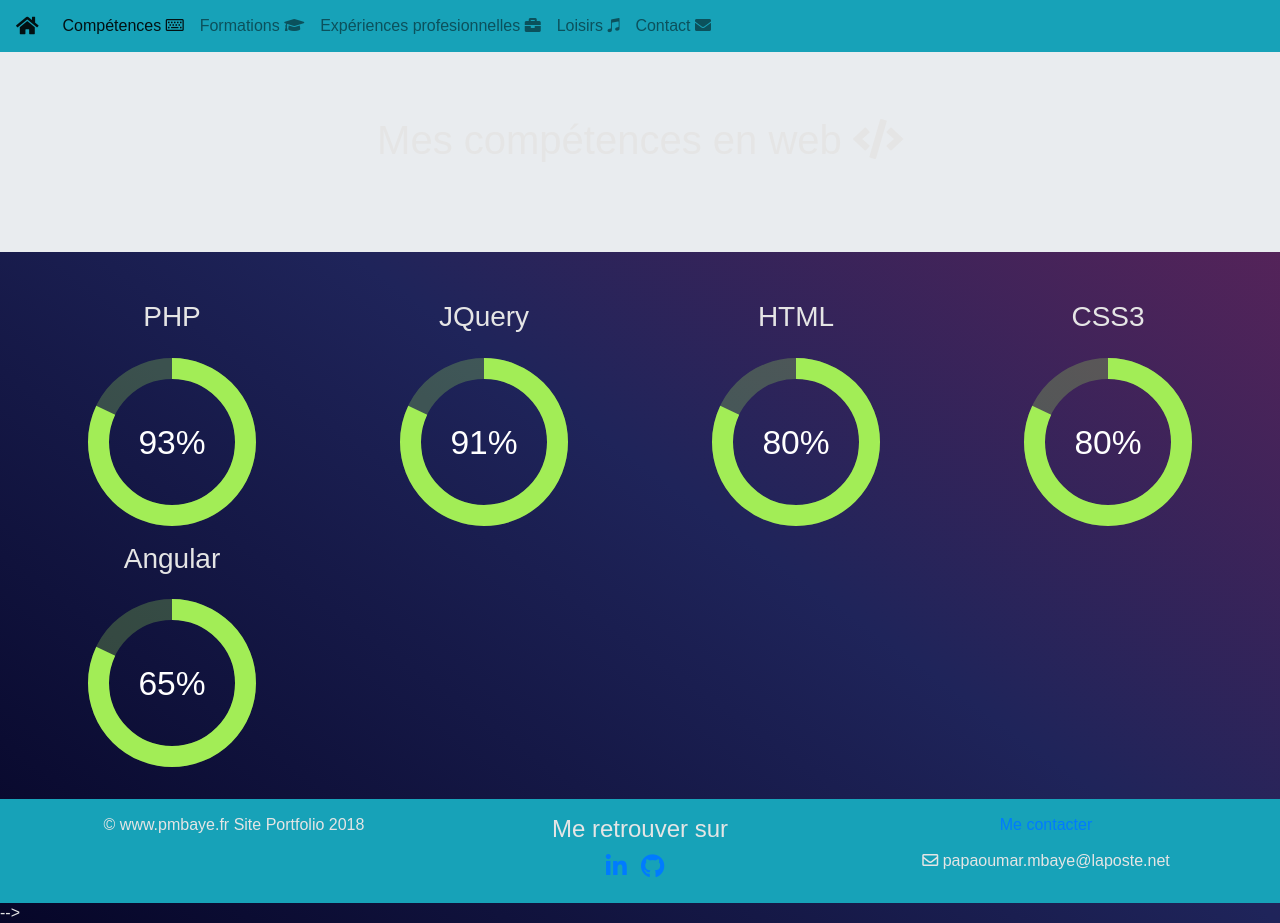
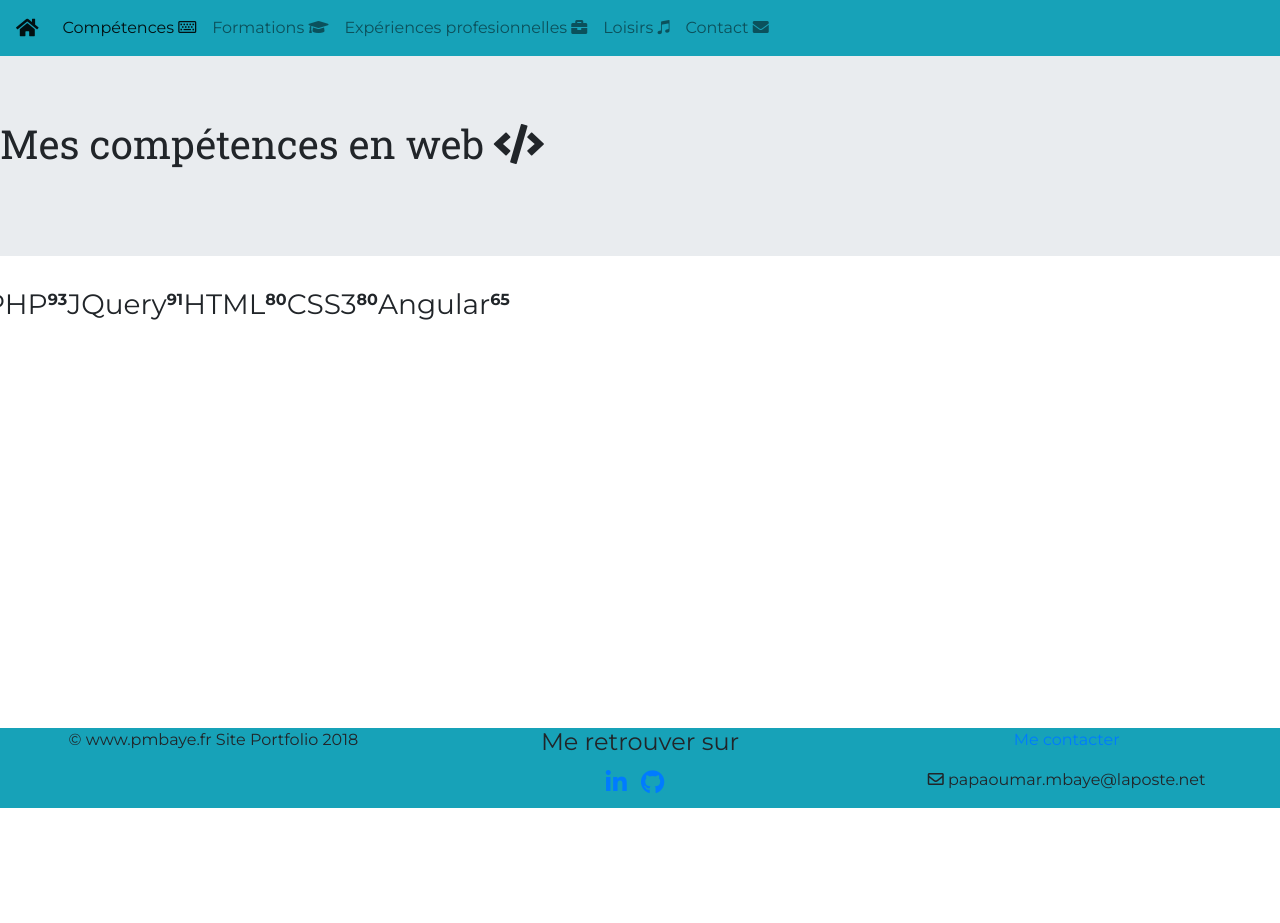
Before and after one commit to POMbaye20/pmbaye_PORTFOLIO, a PHP site: page /competences_anim.php in a window 1280 px wide. After the commit the page ends 808 px from the top, so only its background shows below. Run offline with PHP 8.4, Linux system fonts and the light colour scheme; data comes from the database, SQL or seed files in the repository; some libraries are stand-ins or nearby versions.

Commit message:
test
test

```diff
--- a/front/competences_anim.php
+++ b/front/competences_anim.php
@@ -10,33 +10,16 @@
 
     <!-- Mes liens (bootstrap, font awesome, google fonts ) -->
 
-    <!-- Lien Bootstrap -->
-    <link rel="stylesheet" href="https://stackpath.bootstrapcdn.com/bootstrap/4.1.3/css/bootstrap.min.css" integrity="sha384-MCw98/SFnGE8fJT3GXwEOngsV7Zt27NXFoaoApmYm81iuXoPkFOJwJ8ERdknLPMO" crossorigin="anonymous">
-    <!-- Lien Font Awesome pour l'insertion des icônes -->
-    <link rel="stylesheet" href="https://use.fontawesome.com/releases/v5.3.1/css/all.css" integrity="sha384-mzrmE5qonljUremFsqc01SB46JvROS7bZs3IO2EmfFsd15uHvIt+Y8vEf7N7fWAU" crossorigin="anonymous">
-
-    <!-- Mon style CSS -->
-    <link rel="stylesheet" href="css/style.css">
-
-    <!-- Google fonts Montserrat -->
-    <link href="https://fonts.googleapis.com/css?family=Montserrat:400,700" rel="stylesheet">
-
-
-     <!-- Lien google fonts Roboto Slab -->
-     <link href="https://fonts.googleapis.com/css?family=Roboto+Slab:400,700" rel="stylesheet">
+    <?php require 'inc/link.inc.php'; ?>
 
     <title>Compétences</title>
-
-
-    <!-- Style de l'animation -->
-    <link rel="stylesheet" href="test_animation/style.css">
-
 
 
 </head>
 
 <body>
 
+<main>
         <!-- Ici, je require ma navigation -->
         <?php require 'inc/navigation.inc.php';
 
@@ -48,7 +31,7 @@
         ?>
 
             <div class="header jumbotron-fluid jumbotron">
-            <h1 class="mb-4">Mes compétences en web <i class="fas fa-code"></i></h1>
+                <h1 class="mb-4">Mes compétences en web <i class="fas fa-code"></i> </h1>
             </div>
 
             <!-- ANIMATION -->
@@ -60,50 +43,21 @@
                 <?php
                     while($ligne_competence = $sql -> fetch()) {
                 ?>
-        <div class="col-lg-3 col-md-4 col-sm-6">
-            <!-- cercle de chaque compétence avec son titre en h3 -->
-            <h3 class="competence"><?= $ligne_competence['competence']; ?></h3>
-            <svg class="radial-progress" data-percentage="<?= $ligne_competence['niveau']; ?>" viewBox="0 0 80 80">
-            <!-- la partie du cercle incomplète -->
-                <circle class="incomplete" cx="40" cy="40" r="35"></circle>
-                <!-- la partie du cercle complète -->
-                <circle class="complete" cx="40" cy="40" r="35" style="stroke-dashoffset: 39.58406743523136;"></circle>
-                <text class="percentage" x="50%" y="57%" transform="matrix(0, 1, -1, 0, 80, 0)">
-                <!-- le niveau est affiché ici -->
-                <?= $ligne_competence['niveau']; ?>%</text>
-            </svg>
+
+                   <h3><?= $ligne_competence['competence'] ?></h3>
+                   <div class="circle" id="circle-a" >
+                        <input type=hidden id=variableAPasser value=<?= $ligne_competence['niveau'] ?>/>
+	                    <strong class="niveau"><?= $ligne_competence['niveau'] ?></strong>
                     </div>
+
+
+
             <?php
             } // Fin de la boucle while
         ?>
 
         </section>
+</main>
 
 
-    <script src="test_animation/script.js"></script>
-
-  <div class="container-fluid bg-info footer-front"><!-- début .container pour le footer -->
-      <div class="row"><!-- début .row -->
-          <div class="col-sm">
-            &copy; www.pmbaye.fr Site Portfolio 2018
-          </div>
-          <div class="col-sm">
-            <h4> Me retrouver sur </h4>
-                <a href="https://fr.linkedin.com/in/papaoumar-mbaye-6661b3ab" class="social_network  " target="_blank"> <i class="fab linkedin fa-linkedin-in"></i></a>
-                <a href="https://github.com/POMbaye20" class="social_network " target="_blank"> <i class="fab github fa-github"></i></a>
-          </div>
-          <div class="col-sm">
-              <p class="contact"><a href="messages.php">Me contacter</a></p>
-              <p><i class="far fa-envelope"></i> papaoumar.mbaye@laposte.net</p>
-
-          </div>
-      </div><!-- fin.row -->
-  </div><!-- fin .container pour le footer -->
-
-
-
-     <script src="https://code.jquery.com/jquery-3.3.1.slim.min.js" integrity="sha384-q8i/X+965DzO0rT7abK41JStQIAqVgRVzpbzo5smXKp4YfRvH+8abtTE1Pi6jizo" crossorigin="anonymous"></script> -->
-     <script src="https://cdnjs.cloudflare.com/ajax/libs/popper.js/1.14.3/umd/popper.min.js" integrity="sha384-ZMP7rVo3mIykV+2+9J3UJ46jBk0WLaUAdn689aCwoqbBJiSnjAK/l8WvCWPIPm49" crossorigin="anonymous"></script>
-
-  </body>
-  </html>
+    <?php require 'inc/footer.inc.php'; ?>
--- a/front/inc/link.inc.php
+++ b/front/inc/link.inc.php
@@ -15,3 +15,6 @@
 
      <!-- Lien google fonts Roboto Slab -->
      <link href="https://fonts.googleapis.com/css?family=Roboto+Slab:400,700" rel="stylesheet">
+
+         <!-- Mon style CSS skills-->
+    <link rel="stylesheet" href="anim_skills/style_skills.css">
--- a/front/test_animation/script.js
+++ /dev/null
@@ -1,30 +0,0 @@
-$(function(){
-
-    // Remove svg.radial-progress .complete inline styling
-    $('svg.radial-progress').each(function( index, value ) {
-        $(this).find($('circle.complete')).removeAttr( 'style' );
-    });
-
-    // Activate progress animation on scroll
-    $(window).scroll(function(){
-        $('svg.radial-progress').each(function( index, value ) {
-            // If svg.radial-progress is approximately 25% vertically into the window when scrolling from the top or the bottom
-            if (
-                $(window).scrollTop() > $(this).offset().top - ($(window).height() * 0.75) &&
-                $(window).scrollTop() < $(this).offset().top + $(this).height() - ($(window).height() * 0.25)
-            ) {
-                // Get percentage of progress
-                percent = $(value).data('percentage');
-                // Get radius of the svg's circle.complete
-                radius = $(this).find($('circle.complete')).attr('r');
-                // Get circumference (2πr)
-                circumference = 2 * Math.PI * radius;
-                // Get stroke-dashoffset value based on the percentage of the circumference
-                strokeDashOffset = circumference - ((percent * circumference) / 100);
-                // Transition progress for 1.25 seconds
-                $(this).find($('circle.complete')).animate({'stroke-dashoffset': strokeDashOffset}, 1250);
-            }
-        });
-    }).trigger('scroll');
-
-});
--- a/front/test_animation/style.css
+++ /dev/null
@@ -1,97 +0,0 @@
-*, :before, :after { box-sizing: border-box; }
-
-body {
-  background-color: #1d1f20;
-  color: #e5e5e5;
-  font: 16px/1.25 'Raleway', sans-serif;
-  margin: 0;
-  background: linear-gradient(to top right, #060628, #1F245A, #682359);
-}
-
-.row {
-  margin-left: auto;
-  margin-right: auto;
-  max-width: 80em;
-  padding: 1em;
-}
-
-section { text-align: center; }
-
-h1, h2, h3, h4, h5, h6 {
-  font-family: 'Oswald', sans-serif;
-  font-weight: 400;
-  text-align: center;
-}
-
-p {
-  margin-left: auto;
-  margin-right: auto;
-  max-width: 36em;
-  text-align: center;
-}
-
-.arrow {
-  border: 2em solid transparent;
-  height: 0;
-  margin: 50vh auto;
-  width: 0;
-}
-
-.arrow.down {
-  border-bottom: none;
-  border-top-color: #e5e5e5;
-}
-.arrow.up {
-    border-bottom-color: #e5e5e5;
-    border-top: none;
-}
-/*** RADIAL PROGRESS ***/
-/* Circumference = 2πr */
-/* π = 3.1415926535898 */
-/* r = 35 */
-
-svg.radial-progress {
-  height: auto;
-  max-width: 200px;
-  padding: 1em;
-  transform: rotate(-90deg);
-  width: 100%;
-}
-
-svg.radial-progress circle {
-  fill: rgba(0,0,0,0);
-  stroke: #fff;
-  stroke-dashoffset: 219.91148575129; /* Circumference */
-  stroke-width: 10;
-}
-
-svg.radial-progress circle.incomplete { opacity: 0.25; }
-
-svg.radial-progress circle.complete { stroke-dasharray: 219.91148575129; /* Circumference */ }
-
-svg.radial-progress text {
-  fill: #fff;
-  font: 400 1em/1 'Oswald', sans-serif;
-  text-anchor: middle;
-}
-
-/*** COLORS ***/
-/* Primary */
-
-svg.radial-progress:nth-of-type(6n+1) circle { stroke: #a2ed56; }
-
-/* Secondary */
-
-svg.radial-progress:nth-of-type(6n+2) circle { stroke: #83e4e2; }
-
-/* Tertiary */
-
-svg.radial-progress:nth-of-type(6n+3) circle { stroke: #fd6470; }
-
-/* Quaternary */
-
-svg.radial-progress:nth-of-type(6n+4) circle { stroke: #fca858; }
-
-/* Quinary */
-
-svg.radial-progress:nth-of-type(6n+5) circle { stroke: #fddc32; }
```
Also changed, not shown: front/inc/footer.inc.php (+7 -0 lines), front/test_animation/index2.php (deleted, +0 -81 lines). Lines whose indentation alone changed are shown as unchanged.
